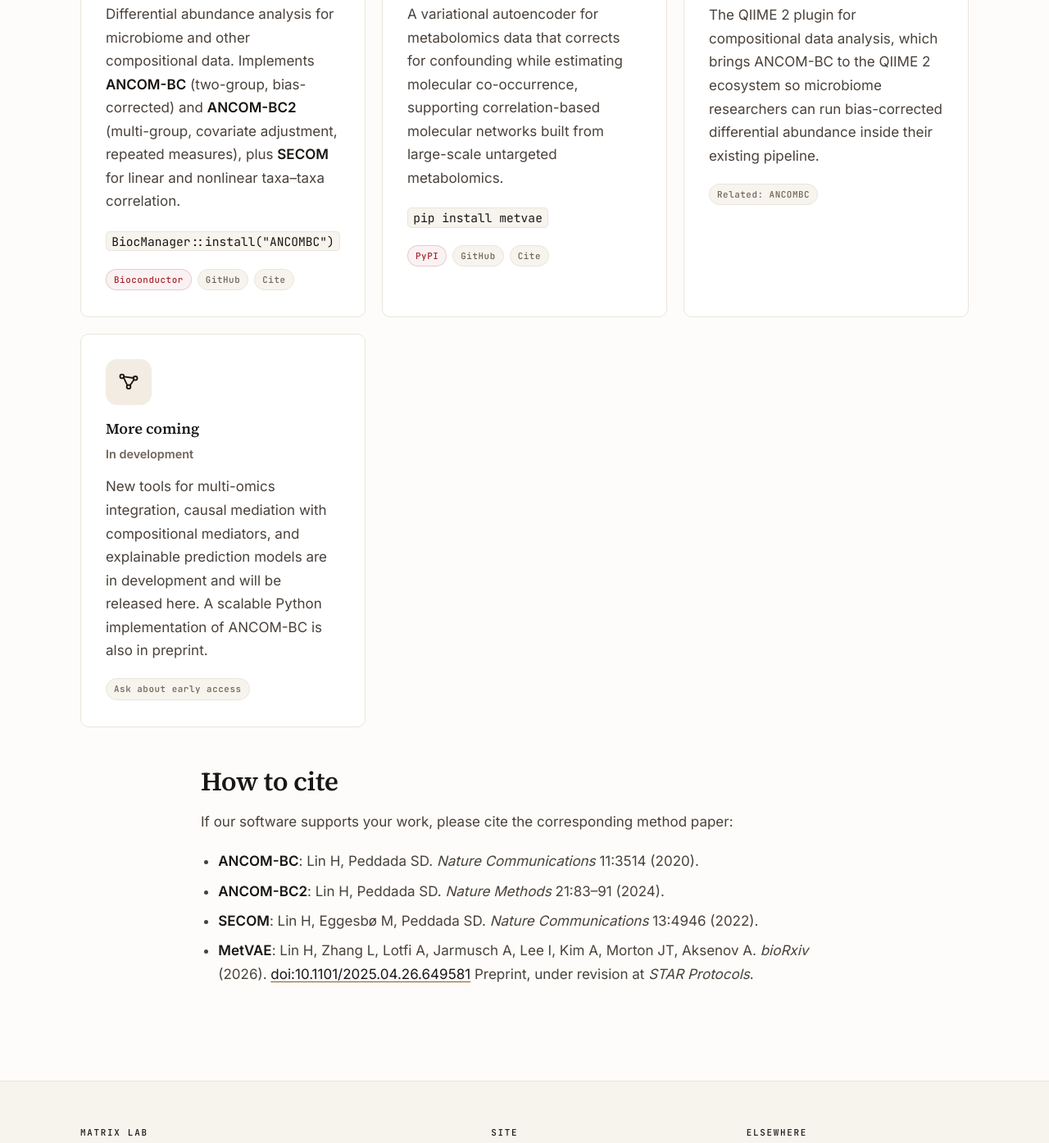
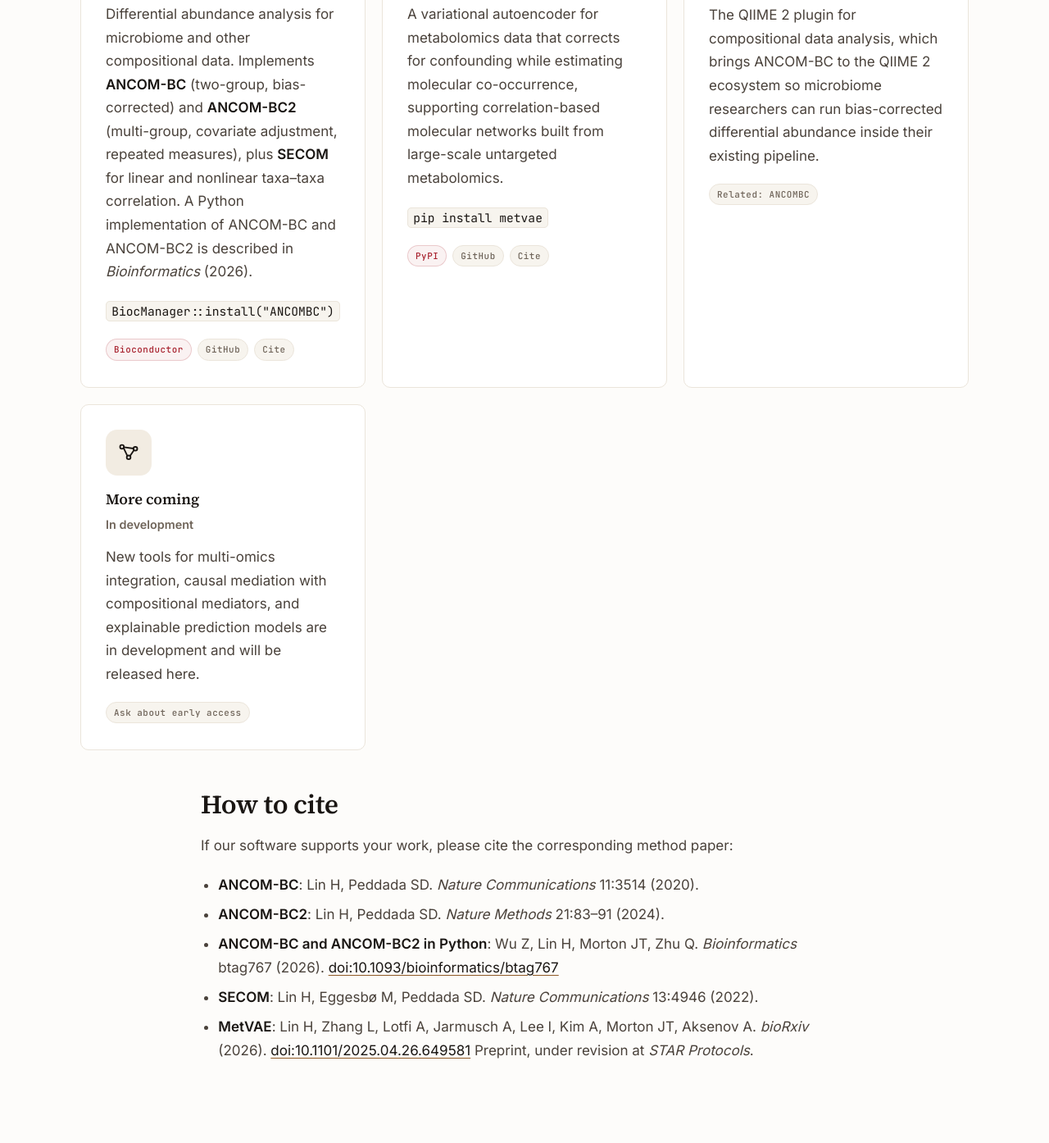
Before and after one commit to MATRIX-Research-Lab/MATRIX-Research-Lab.github.io, a plain HTML site: page docs/software.html in a window 1280 px wide. Shown: the part 572-1966 px from the top of the page at 82% size. Drawn offline with Linux system fonts and the light colour scheme.

Commit message:
Record the Python ANCOM-BC paper as published in Bioinformatics
Efficient and scalable Python implementation of ANCOM-BC and ANCOM-BC2
for omics differential abundance testing. Bioinformatics, btag767,
advance article published 13 October 2026. The published title adds
ANCOM-BC2. The entry now carries the journal DOI in place of the bioRxiv
DOI and no status note, and it leads the 2026 block as its newest item.

On the software page, the ANCOMBC card names the Python implementation,
How to cite lists the paper, and the "More coming" card no longer
describes it as a preprint.

Co-Authored-By: Claude Opus 5.5 <noreply@anthropic.com>

```diff
--- a/docs/software.html
+++ b/docs/software.html
@@ -75,7 +75,8 @@
             Differential abundance analysis for microbiome and other compositional data. Implements
             <strong>ANCOM-BC</strong> (two-group, bias-corrected) and <strong>ANCOM-BC2</strong>
             (multi-group, covariate adjustment, repeated measures), plus <strong>SECOM</strong> for
-            linear and nonlinear taxa&ndash;taxa correlation.
+            linear and nonlinear taxa&ndash;taxa correlation. A Python implementation of ANCOM-BC
+            and ANCOM-BC2 is described in <em>Bioinformatics</em> (2026).
           </p>
           <p><code>BiocManager::install("ANCOMBC")</code></p>
           <p class="pub-links">
@@ -122,8 +123,7 @@
           <p class="role" style="color:var(--muted);font-weight:600;font-size:.9rem">In development</p>
           <p>
             New tools for multi-omics integration, causal mediation with compositional mediators, and
-            explainable prediction models are in development and will be released here. A scalable
-            Python implementation of ANCOM-BC is also in preprint.
+            explainable prediction models are in development and will be released here.
           </p>
           <p class="pub-links">
             <a class="tag" href="contact.html">Ask about early access</a>
@@ -138,6 +138,9 @@
         <ul>
           <li><strong>ANCOM-BC</strong>: Lin H, Peddada SD. <em>Nature Communications</em> 11:3514 (2020).</li>
           <li><strong>ANCOM-BC2</strong>: Lin H, Peddada SD. <em>Nature Methods</em> 21:83&ndash;91 (2024).</li>
+          <li><strong>ANCOM-BC and ANCOM-BC2 in Python</strong>: Wu Z, Lin H, Morton JT, Zhu Q.
+              <em>Bioinformatics</em> btag767 (2026).
+              <a href="https://doi.org/10.1093/bioinformatics/btag767">doi:10.1093/bioinformatics/btag767</a></li>
           <li><strong>SECOM</strong>: Lin H, Eggesb&oslash; M, Peddada SD. <em>Nature Communications</em> 13:4946 (2022).</li>
           <li><strong>MetVAE</strong>: Lin H, Zhang L, Lotfi A, Jarmusch A, Lee I, Kim A, Morton JT,
               Aksenov A. <em>bioRxiv</em> (2026).
```
Also changed, not shown: docs/assets/js/publications.js (+10 -11 lines).
